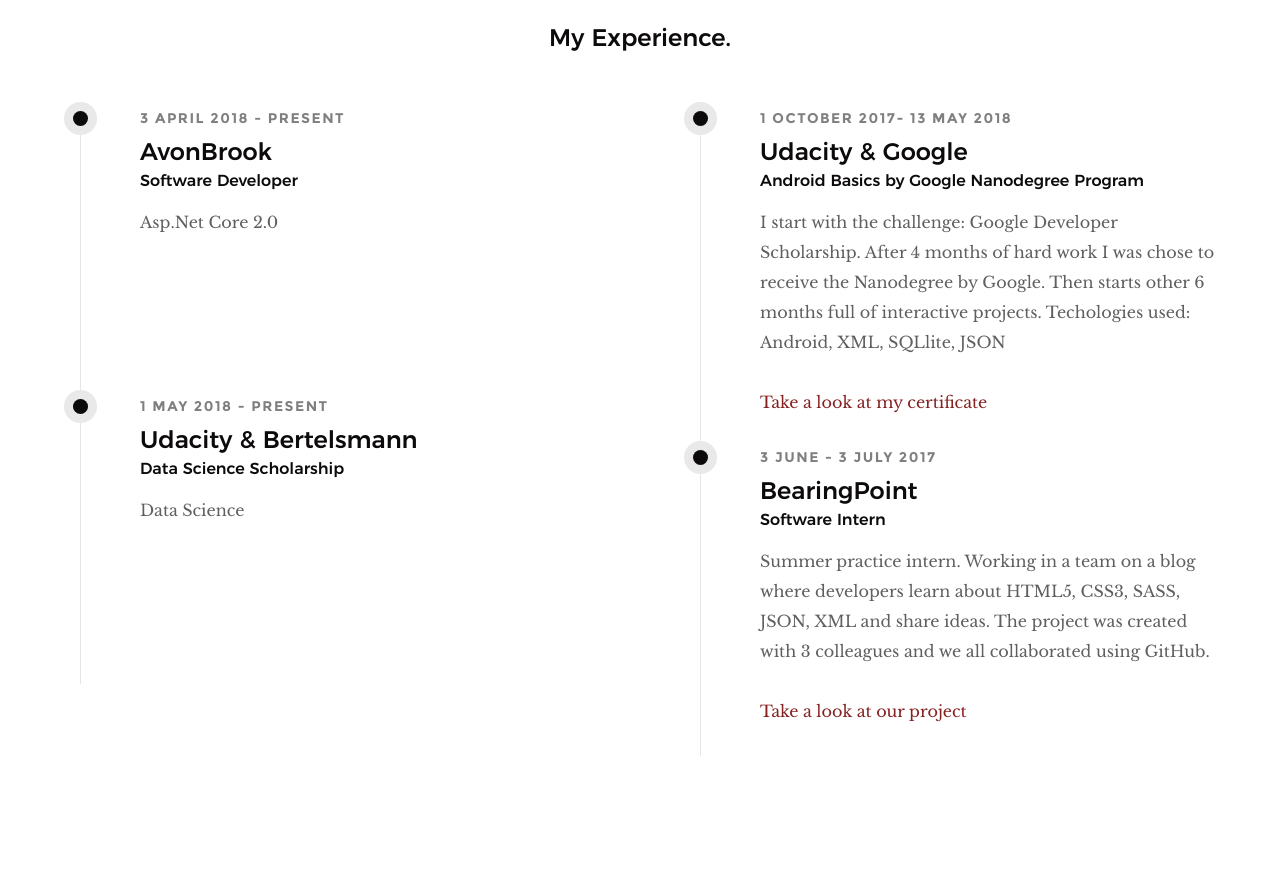
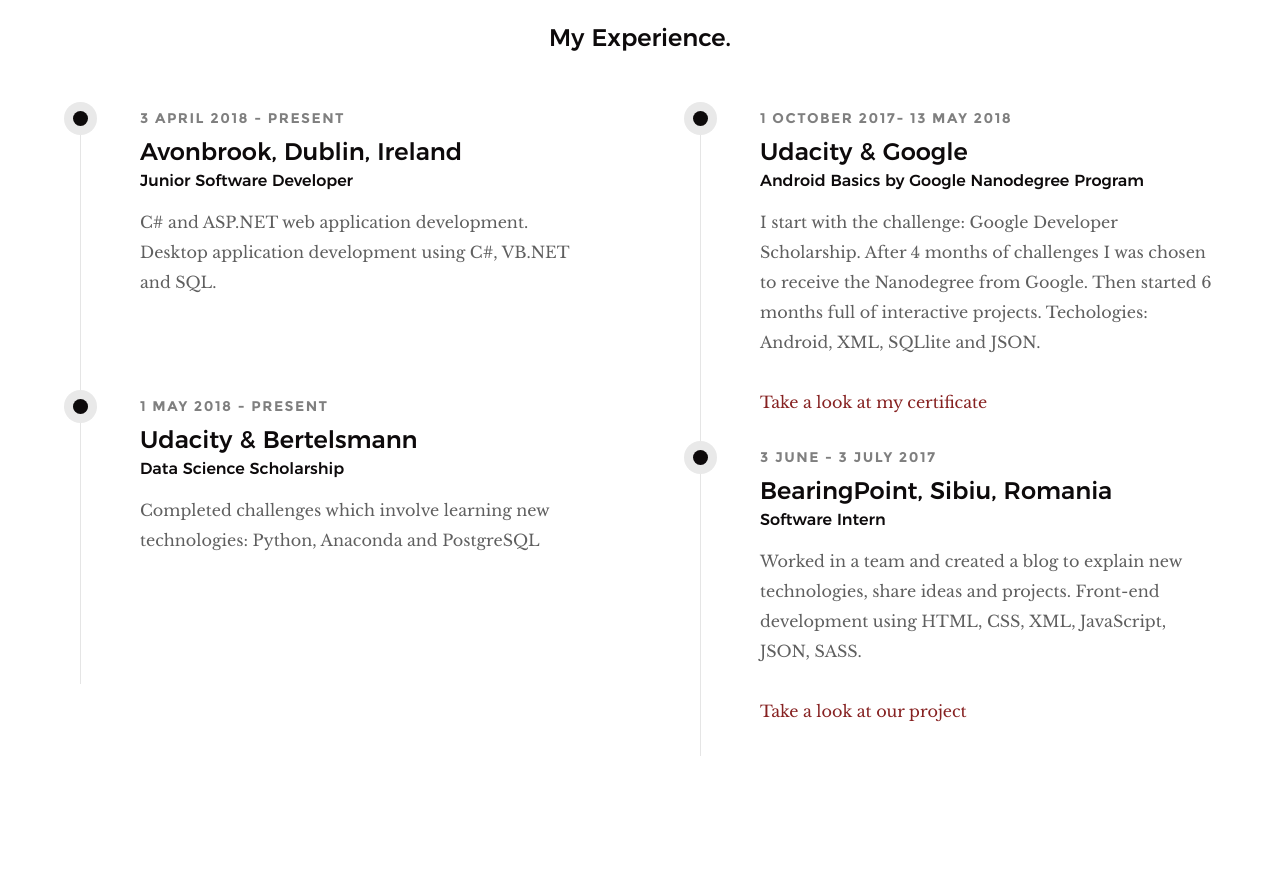
Before and after one commit to AlexandraDamaschin/alexandradamaschin.github.io, a plain HTML site: page index.html in a window 1280 px wide. Shown: the part 2640-3514 px from the top of the page. Drawn offline with Linux system fonts and the light colour scheme.

Commit message:
experience edit

```diff
--- a/index.html
+++ b/index.html
@@ -296,12 +296,14 @@
                         <div class="timeline__bullet"></div>
                         <div class="timeline__header">
                             <p class="timeline__timeframe">3 April 2018 - Present</p>
-                            <h3>AvonBrook</h3>
-                            <h5>Software Developer</h5>
+                            <h3>Avonbrook, Dublin, Ireland</h3>
+                            <h5>Junior Software Developer</h5>
                         </div>
                         <div class="timeline__desc">
                             <p>
-                                Asp.Net Core 2.0
+                                C# and ASP.NET web application development.
+
+                                Desktop application development using C#, VB.NET and SQL.
                             </p>
                         </div>
                     </div> <!-- end timeline__block -->
@@ -316,7 +318,8 @@
                         </div>
                         <div class="timeline__desc">
                             <p>
-                                Data Science
+                                Completed challenges which involve learning new technologies: Python, Anaconda and
+                                PostgreSQL
                             </p>
                         </div>
                     </div> <!-- end timeline__block -->
@@ -337,10 +340,10 @@
                         <div class="timeline__desc">
                             <p>
                                 I start with the challenge: Google Developer Scholarship.
-                                After 4 months of hard work I was chose to receive the Nanodegree by Google.
-                                Then starts other 6 months full of interactive projects.
-                                Techologies used: Android, XML, SQLlite, JSON
-                            </p>
+                                After 4 months of challenges I was chosen to receive the Nanodegree from Google.
+                                Then started 6 months full of interactive projects.
+
+                                Techologies: Android, XML, SQLlite and JSON. </p>
                             <p>
                                 <a href="https://confirm.udacity.com/UWFFSLXL">
                                     <span>Take a look at my certificate</span>
@@ -355,15 +358,15 @@
                         <div class="timeline__bullet"></div>
                         <div class="timeline__header">
                             <p class="timeline__timeframe">3 June - 3 July 2017</p>
-                            <h3>BearingPoint</h3>
+                            <h3>BearingPoint, Sibiu, Romania</h3>
                             <h5>Software Intern</h5>
                         </div>
                         <div class="timeline__desc">
                             <p>
-                                Summer practice intern. Working in a team on a blog where developers
-                                learn about HTML5, CSS3, SASS, JSON, XML and share ideas. The project was created
-                                with 3 colleagues and we all collaborated using GitHub.
-                            </p>
+                                Worked in a team and created a blog to explain new technologies, share ideas and
+                                projects.
+
+                                Front-end development using HTML, CSS, XML, JavaScript, JSON, SASS. </p>
                             <p>
                                 <a href="https://github.com/AlexandraDamaschin/Web">
                                     <span>Take a look at our project</span>
```
